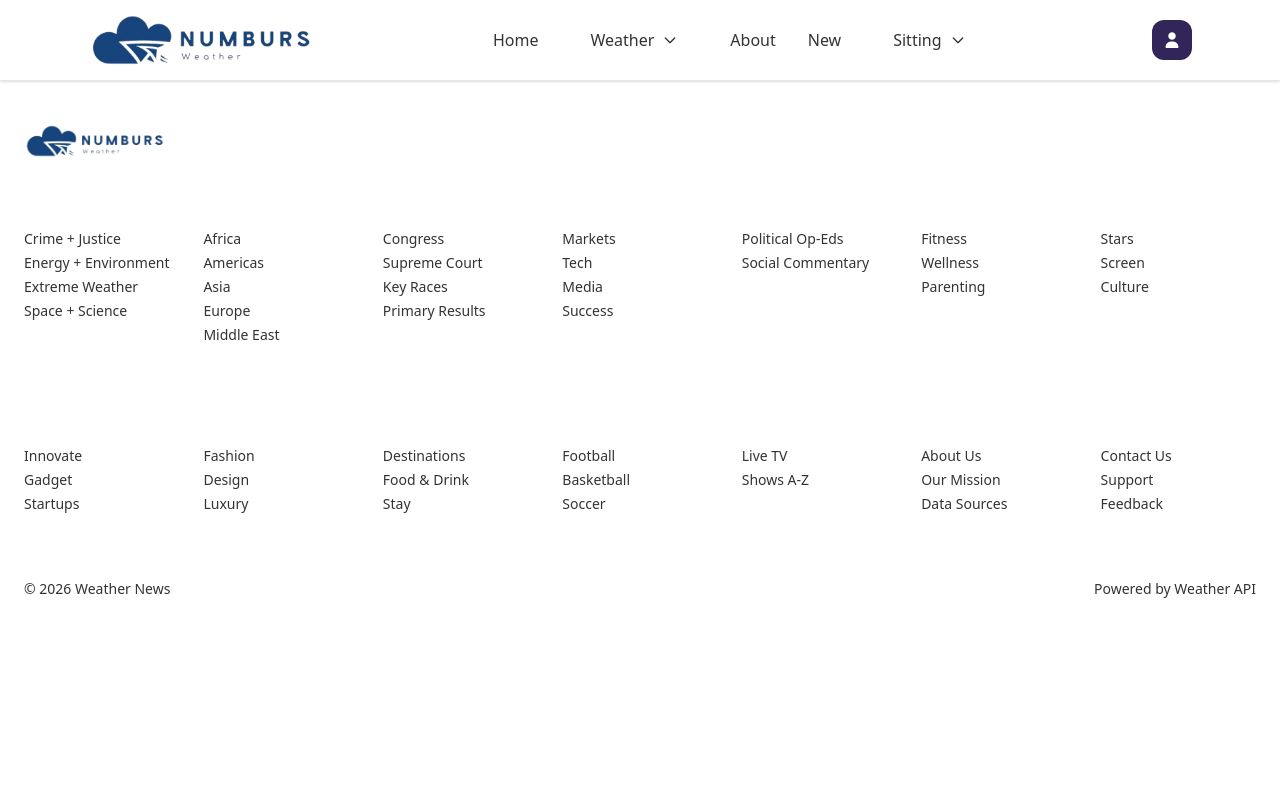
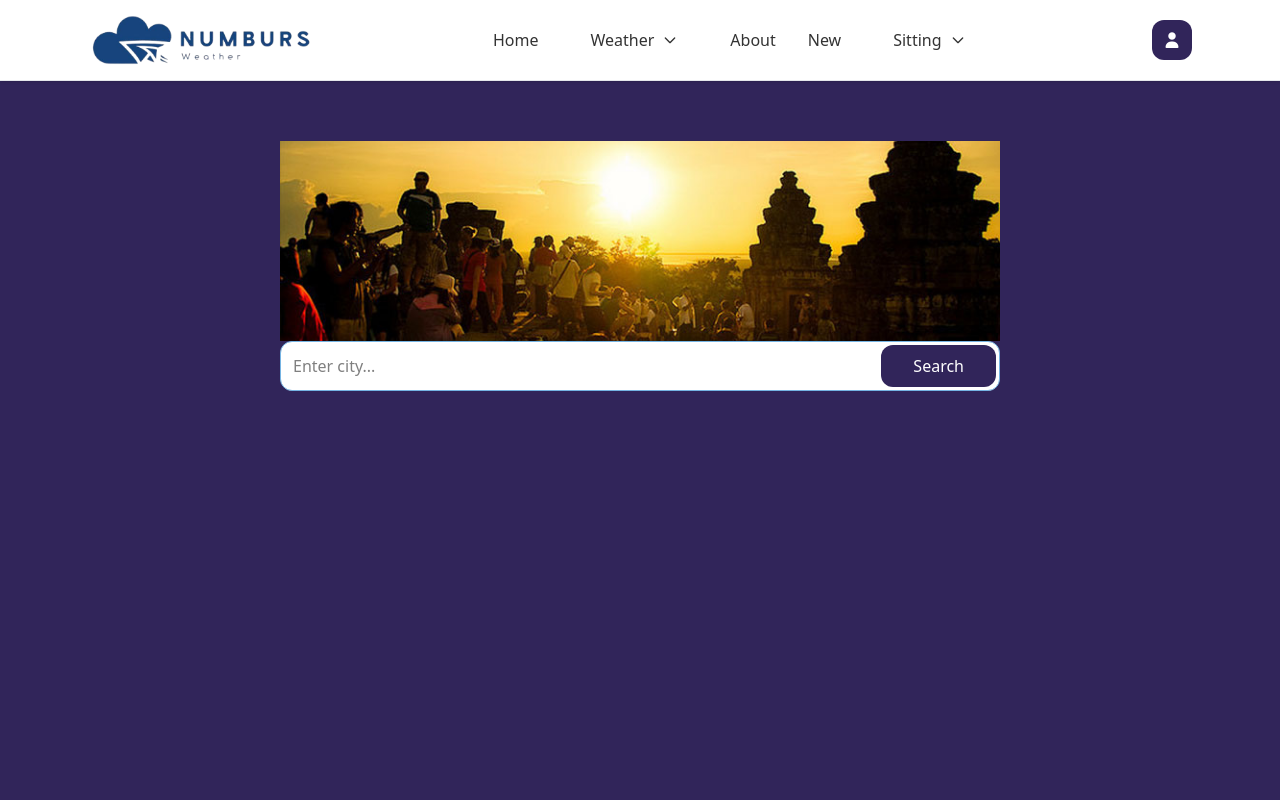
Before and after one commit to limnimoldev-netizen/Nimbus-Weather, a Vue app: page /weather in a window 1280 px wide. Shown: the top 800 px of the page. Built offline with nearby package versions, Linux system fonts and the light colour scheme.

Commit message:
feat/weather 10%

```diff
--- a/src/router/index.js
+++ b/src/router/index.js
@@ -3,6 +3,7 @@ import HomeView from '../views/HomeView.vue'
 import ContactView from '../views/ContactView.vue'
 import RegisterView from '../views/RegisterView.vue'
 import LoginView from '../views/LoginView.vue'
+import WeatherView from '../views/WeatherView.vue'
 
 
 const router = createRouter({
@@ -38,6 +39,14 @@ const router = createRouter({
 
     },
 
+    {
+
+      path: "/weather",
+      name: 'weather',
+      component: () => import('../views/WeatherView.vue'),
+
+    },
+
 
   ],
 
--- /dev/null
+++ b/src/views/WeatherView.vue
@@ -0,0 +1,14 @@
+<template>
+
+    <div class="min-h-screen p-70 bg-[#31255a] flex flex-col items-center justify-start pt-15 ">
+        <img src="@/assets/weatherbanner.png" alt="Weather Banner" class="w-full h-50 object-cover" />
+        <div class="relative           w-full  ">
+                <input type="text" placeholder="Enter city..." class="w-full px-3 py-3  border border-[#75b4e3]  rounded-xl bg-[#ffffff] focus:ring-2 focus:ring-[#75b4e3] outline-none  transition-all" />
+                <button class="absolute right-1 top-1 bottom-1  px-8 bg-[#31255a] hover:bg-[#75b4e3] hover:text-[#31255a] text-white  rounded-xl  transform transition ">Search</button>
+        </div>
+    </div>
+
+
+
+
+</template>
```
Also changed, not shown: src/assets/weatherbanner.png (added).
